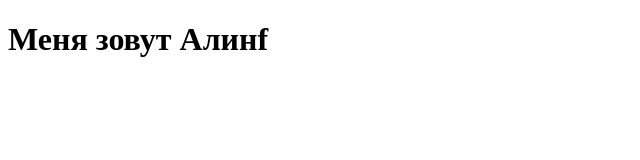
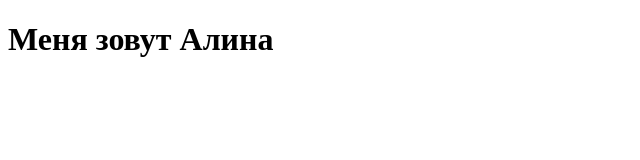
Before and after one commit to Andradeline/rsschool-cv, a plain HTML site: page index.html in a window 1280 px wide. Shown: the full height of the page, 0-640 px from the left. Drawn offline with Linux system fonts and the light colour scheme.

Commit message:
fix: description

```diff
--- a/index.html
+++ b/index.html
@@ -1,4 +1,4 @@
 <!DOCTYPE html>
 <body>
-    <h1>Меня зовут Алинf</h1>
+    <h1>Меня зовут Алина</h1>
 </body>
```
